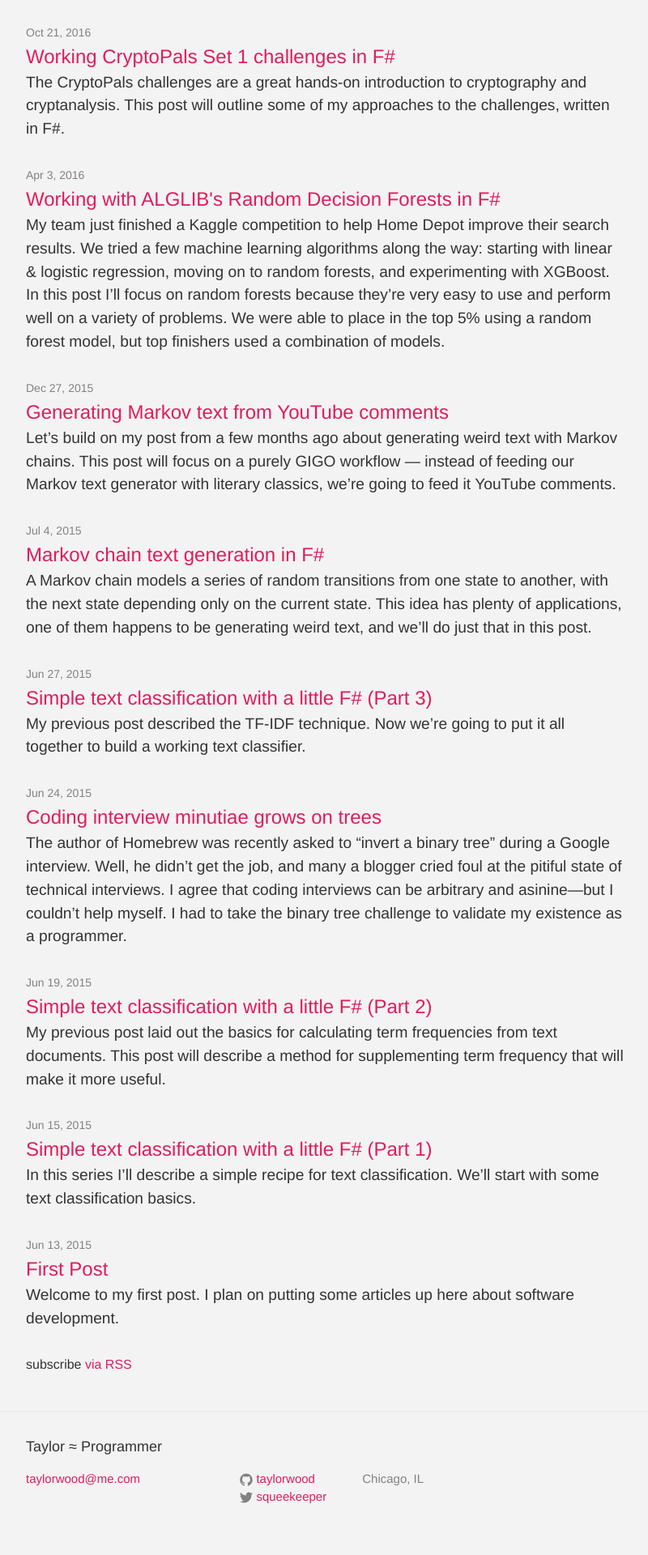
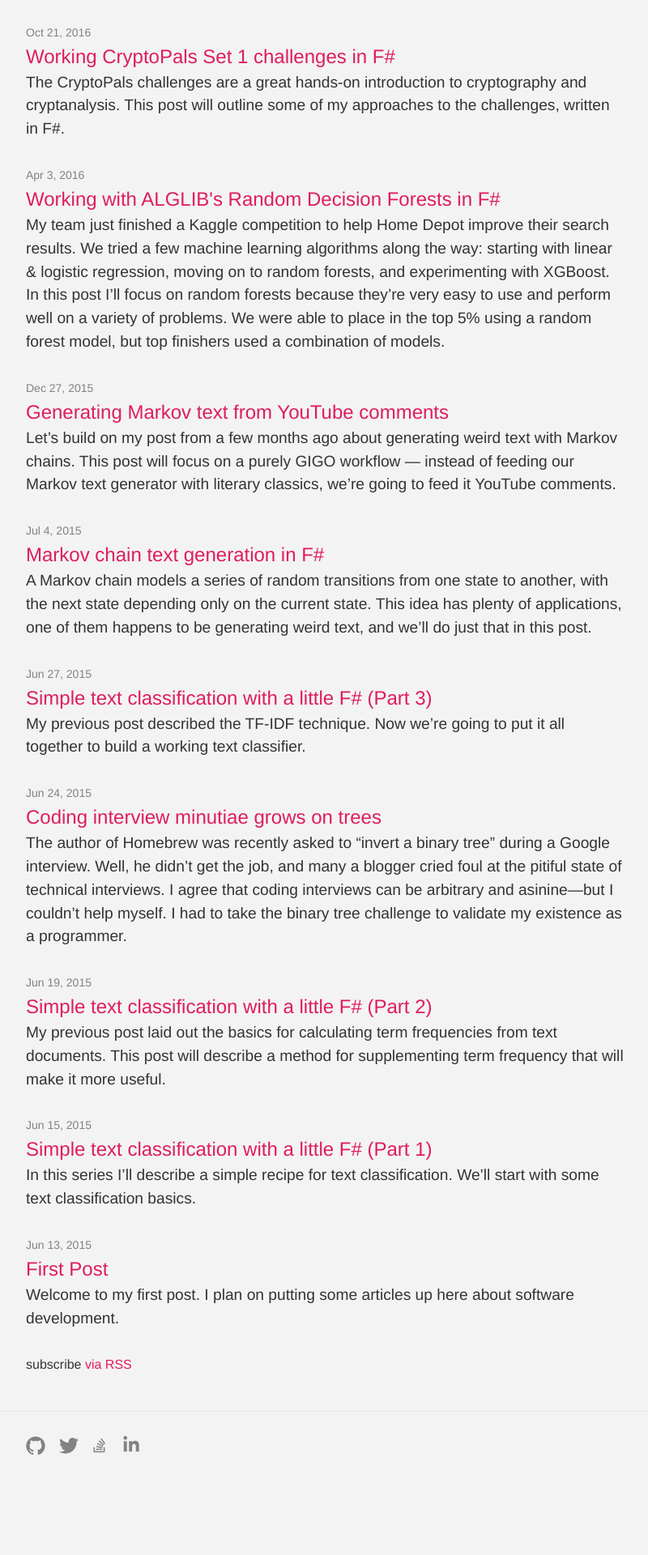
Before and after one commit to taylorwood/taylorwood.github.io, a Jekyll site: the page built from index.html, in a window 1280 px wide. Shown: the part 764-2684 px from the top of the page at 81% size, without its empty margins (238-1038 px from the left). Built offline with Jekyll 4.4.1, drawn with Linux system fonts in a browser that asks for light colours; after the commit the page ends 2621 px from its top, so only the background shows below that.

Commit message:
Rework footer

```diff
--- a/_config.yml
+++ b/_config.yml
@@ -1,11 +1,13 @@
 # Site settings
 title: Taylor ≈ Programmer
-email: taylorwood@me.com
 description: I love programming.
 baseurl: "" # the subpath of your site, e.g. /blog/
 url: "http://taylorwood.github.io" # the base hostname & protocol for your site
 twitter_username: squeekeeper
 github_username: taylorwood
+linkedin_username: taylorhwood
+linkedin_name: Taylor Wood
+stackoverflow_username: taylorwood
 
 # Build settings
 markdown: kramdown
--- a/_includes/footer.html
+++ b/_includes/footer.html
@@ -2,16 +2,8 @@
 
   <div class="wrapper">
 
-    <h2 class="footer-heading">{{ site.title }}</h2>
-
     <div class="footer-col-wrapper">
       <div class="footer-col  footer-col-1">
-        <ul class="contact-list">
-          <li><a href="mailto:{{ site.email }}">{{ site.email }}</a></li>
-        </ul>
-      </div>
-
-      <div class="footer-col  footer-col-2">
           <ul class="social-media-list">
               {% if site.github_username %}
               <li>
@@ -22,7 +14,7 @@
                     </svg>
                   </span>
 
-              <span class="username">{{ site.github_username }}</span>
+                  <!-- <span class="username">{{ site.github_username }}</span> -->
                 </a>
               </li>
               {% endif %}
@@ -37,15 +29,51 @@
                     </svg>
                   </span>
 
-              <span class="username">{{ site.twitter_username }}</span>
+                  <!-- <span class="username">{{ site.twitter_username }}</span> -->
                 </a>
               </li>
               {% endif %}
+
+              {% if site.stackoverflow_username %}
+              <li>
+                <a href="https://stackoverflow.com/story/{{ site.stackoverflow_username }}">
+                  <span class="icon  icon--stackoverflow">
+                      <svg xmlns="http://www.w3.org/2000/svg" xmlns:xlink="http://www.w3.org/1999/xlink" version="1.1" x="0px" y="0px" viewBox="0 0 120 120" style="enable-background:new 0 0 120 120;" xml:space="preserve">
+                        <polygon fill="#828282" points="84.4,93.8 84.4,70.6 92.1,70.6 92.1,101.5 22.6,101.5 22.6,70.6 30.3,70.6 30.3,93.8 "/>
+                        <path fill="#828282" d="M38.8,68.4l37.8,7.9l1.6-7.6l-37.8-7.9L38.8,68.4z M43.8,50.4l35,16.3l3.2-7l-35-16.4L43.8,50.4z M53.5,33.2  l29.7,24.7l4.9-5.9L58.4,27.3L53.5,33.2z M72.7,14.9l-6.2,4.6l23,31l6.2-4.6L72.7,14.9z M38,86h38.6v-7.7H38V86z"/>
+                        </svg>
+                  </span>
+
+                  <!-- <span class="username">{{ site.stackoverflow_username }}</span> -->
+                </a>
+              </li>
+              {% endif %}
+
+              {% if site.linkedin_username %}
+              <li>
+                <a href="https://www.linkedin.com/in/{{ site.linkedin_username }}">
+                  <span class="icon  icon--linkedin">
+                    <svg viewBox="0 50 512 512" >
+                      <path fill="#828282" d="M150.65,100.682c0,27.992-22.508,50.683-50.273,50.683c-27.765,0-50.273-22.691-50.273-50.683
+                      C50.104,72.691,72.612,50,100.377,50C128.143,50,150.65,72.691,150.65,100.682z M143.294,187.333H58.277V462h85.017V187.333z
+                      M279.195,187.333h-81.541V462h81.541c0,0,0-101.877,0-144.181c0-38.624,17.779-61.615,51.807-61.615
+                      c31.268,0,46.289,22.071,46.289,61.615c0,39.545,0,144.181,0,144.181h84.605c0,0,0-100.344,0-173.915
+                      s-41.689-109.131-99.934-109.131s-82.768,45.369-82.768,45.369V187.333z"/>
+                    </svg>
+                  </span>
+
+                  <!-- <span class="username">{{ site.linkedin_name }}</span> -->
+                </a>
+              </li>
+              {% endif %}
+
             </ul>
       </div>
 
+      <div class="footer-col  footer-col-2">
+      </div>
+
       <div class="footer-col  footer-col-3">
-        <p class="text">Chicago, IL</p>
       </div>
     </div>
 
--- a/_sass/_base.scss
+++ b/_sass/_base.scss
@@ -190,8 +190,8 @@ pre {
 
     > svg {
         display: inline-block;
-        width: 16px;
-        height: 16px;
+        width: 24px;
+        height: 24px;
         vertical-align: middle;
 
         path {
@@ -199,3 +199,7 @@ pre {
         }
     }
 }
+
+.icon--github {
+    padding-right: 3px;
+}
--- a/_sass/_layout.scss
+++ b/_sass/_layout.scss
@@ -104,6 +104,11 @@
 .social-media-list {
     list-style: none;
     margin-left: 0;
+
+    li {
+        display: inline;
+        margin-right: 10px;
+    }
 }
 
 .footer-col-wrapper {
@@ -120,18 +125,18 @@
 }
 
 .footer-col-1 {
-    width: -webkit-calc(35% - (#{$spacing-unit} / 2));
-    width:         calc(35% - (#{$spacing-unit} / 2));
+    width: -webkit-calc(33% - (#{$spacing-unit} / 2));
+    width:         calc(33% - (#{$spacing-unit} / 2));
 }
 
 .footer-col-2 {
-    width: -webkit-calc(20% - (#{$spacing-unit} / 2));
-    width:         calc(20% - (#{$spacing-unit} / 2));
+    width: -webkit-calc(33% - (#{$spacing-unit} / 2));
+    width:         calc(33% - (#{$spacing-unit} / 2));
 }
 
 .footer-col-3 {
-    width: -webkit-calc(45% - (#{$spacing-unit} / 2));
-    width:         calc(45% - (#{$spacing-unit} / 2));
+    width: -webkit-calc(33% - (#{$spacing-unit} / 2));
+    width:         calc(33% - (#{$spacing-unit} / 2));
 }
 
 @include media-query($on-laptop) {
```
Lines whose indentation alone changed are shown as unchanged.
